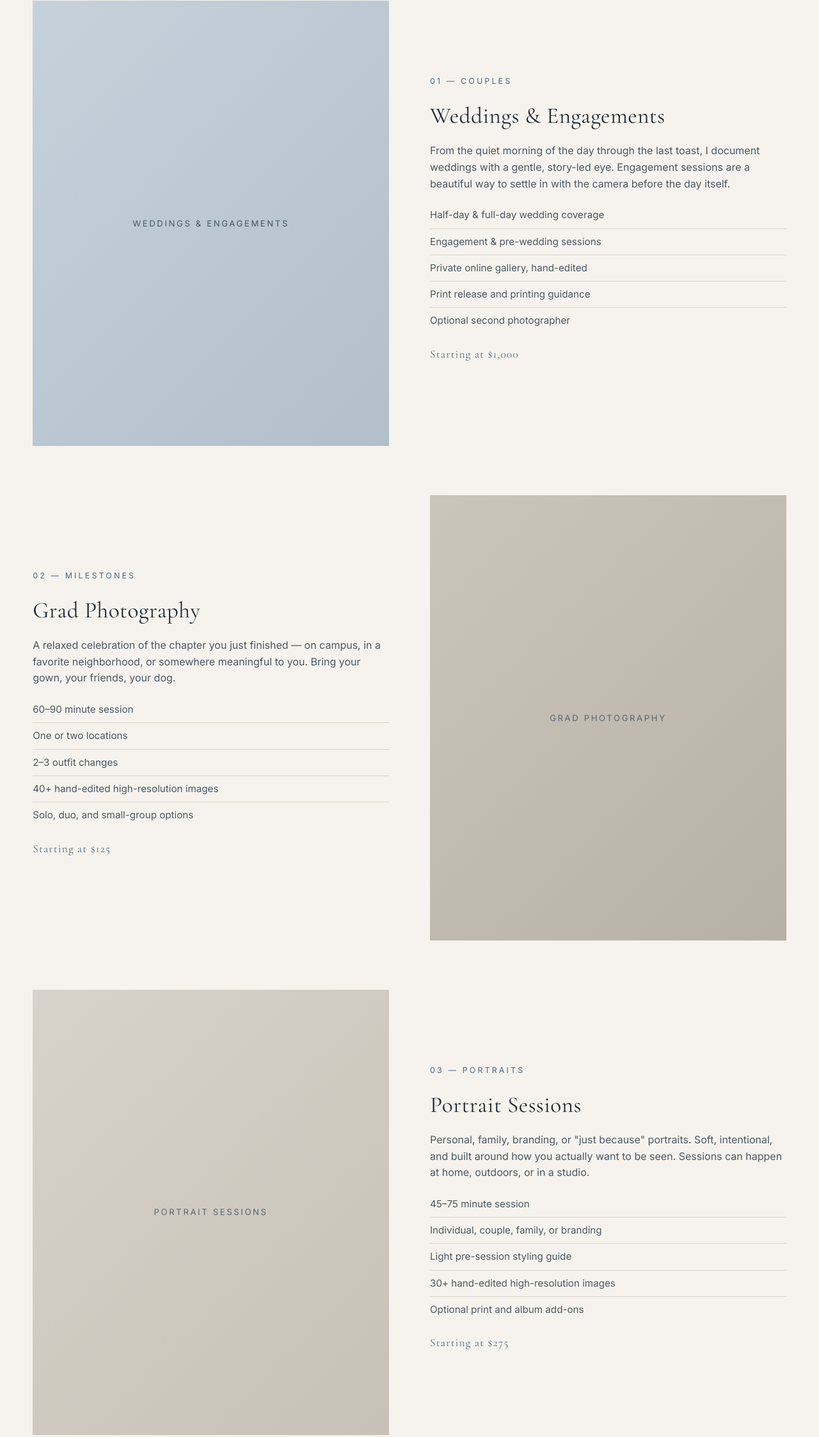
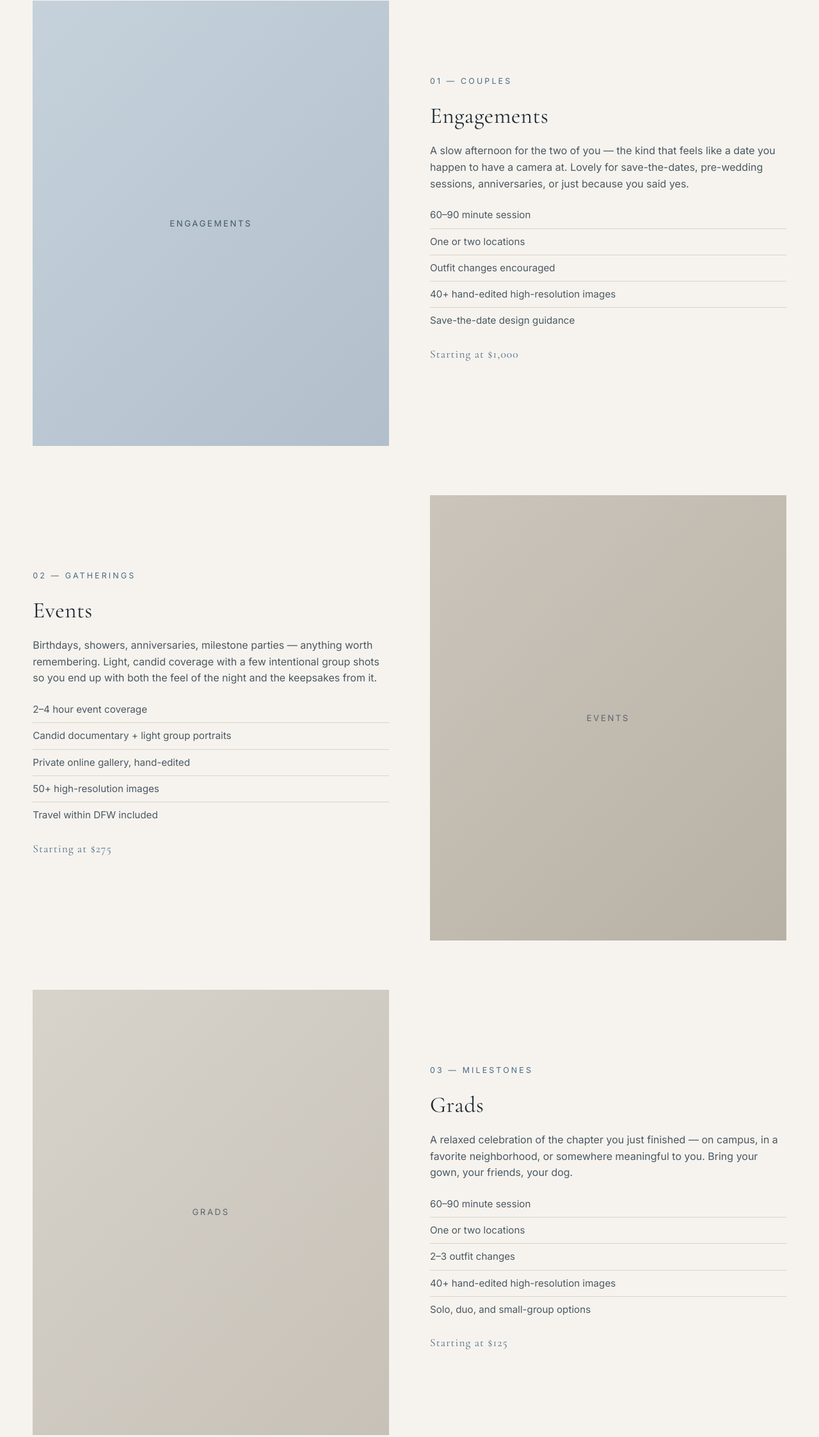
Before and after one commit to AliPervaiz/Collectivebysus.com, a plain HTML site: page services.html in a window 1280 px wide. Shown: the part 480-2726 px from the top of the page at 64% size. Drawn offline with nearby package versions, Linux system fonts and the light colour scheme.

Commit message:
Restructure services: Engagements / Events / Grads
- Replace Weddings & Engagements / Grad / Portraits with
  Engagements / Events / Grads across the site
- Rewrite Engagements + Events service descriptions to match the new
  scope; keep Grads copy intact
- Reorder services.html cards: Engagements, Events, Grads
- Update portfolio filters and data-cat attributes
  (wedding->engagement, portrait->event, grad stays)
- Update home services preview cards (3 tiles)
- Update About bio paragraphs
- Update contact-page inquiries line: Engagements · Events · Grads
- Update titles, meta descriptions, hero eyebrow, intro copy,
  featured-section blurb, footer taglines, and image alt text
- Prices: Engagements $1,000 | Events $275 | Grads $125
  (carried over from the previous categories)

```diff
--- a/services.html
+++ b/services.html
@@ -4,7 +4,7 @@
   <meta charset="UTF-8" />
   <meta name="viewport" content="width=device-width, initial-scale=1.0" />
   <title>Services — Susi Photography</title>
-  <meta name="description" content="Wedding, grad, and portrait photography services and pricing." />
+  <meta name="description" content="Engagement, event, and grad photography services and pricing." />
   <link rel="preconnect" href="https://fonts.googleapis.com">
   <link rel="preconnect" href="https://fonts.gstatic.com" crossorigin>
   <link href="https://fonts.googleapis.com/css2?family=Cormorant+Garamond:wght@300;400;500&family=Inter:wght@300;400;500&display=swap" rel="stylesheet">
@@ -39,34 +39,56 @@
     <div class="container">
       <div class="services-list">
 
-        <!-- Weddings -->
+        <!-- Engagements -->
         <article class="service-row">
-          <div class="ph blue">Weddings &amp; Engagements</div>
+          <div class="ph blue">Engagements</div>
           <div>
             <span class="eyebrow">01 — Couples</span>
-            <h3>Weddings &amp; Engagements</h3>
+            <h3>Engagements</h3>
             <p>
-              From the quiet morning of the day through the last toast, I document weddings with a
-              gentle, story-led eye. Engagement sessions are a beautiful way to settle in with the
-              camera before the day itself.
+              A slow afternoon for the two of you — the kind that feels like a date you happen to
+              have a camera at. Lovely for save-the-dates, pre-wedding sessions, anniversaries, or
+              just because you said yes.
             </p>
             <ul>
-              <li>Half-day &amp; full-day wedding coverage</li>
-              <li>Engagement &amp; pre-wedding sessions</li>
-              <li>Private online gallery, hand-edited</li>
-              <li>Print release and printing guidance</li>
-              <li>Optional second photographer</li>
+              <li>60–90 minute session</li>
+              <li>One or two locations</li>
+              <li>Outfit changes encouraged</li>
+              <li>40+ hand-edited high-resolution images</li>
+              <li>Save-the-date design guidance</li>
             </ul>
             <p class="price">Starting at $1,000</p>
           </div>
         </article>
 
-        <!-- Grad -->
+        <!-- Events -->
         <article class="service-row reverse">
-          <div class="ph alt">Grad Photography</div>
+          <div class="ph alt">Events</div>
           <div>
-            <span class="eyebrow">02 — Milestones</span>
-            <h3>Grad Photography</h3>
+            <span class="eyebrow">02 — Gatherings</span>
+            <h3>Events</h3>
+            <p>
+              Birthdays, showers, anniversaries, milestone parties — anything worth remembering.
+              Light, candid coverage with a few intentional group shots so you end up with both
+              the feel of the night and the keepsakes from it.
+            </p>
+            <ul>
+              <li>2–4 hour event coverage</li>
+              <li>Candid documentary + light group portraits</li>
+              <li>Private online gallery, hand-edited</li>
+              <li>50+ high-resolution images</li>
+              <li>Travel within DFW included</li>
+            </ul>
+            <p class="price">Starting at $275</p>
+          </div>
+        </article>
+
+        <!-- Grads -->
+        <article class="service-row">
+          <div class="ph">Grads</div>
+          <div>
+            <span class="eyebrow">03 — Milestones</span>
+            <h3>Grads</h3>
             <p>
               A relaxed celebration of the chapter you just finished — on campus, in a favorite
               neighborhood, or somewhere meaningful to you. Bring your gown, your friends, your dog.
@@ -79,28 +101,6 @@
               <li>Solo, duo, and small-group options</li>
             </ul>
             <p class="price">Starting at $125</p>
-          </div>
-        </article>
-
-        <!-- Portraits -->
-        <article class="service-row">
-          <div class="ph">Portrait Sessions</div>
-          <div>
-            <span class="eyebrow">03 — Portraits</span>
-            <h3>Portrait Sessions</h3>
-            <p>
-              Personal, family, branding, or "just because" portraits. Soft, intentional, and
-              built around how you actually want to be seen. Sessions can happen at home, outdoors,
-              or in a studio.
-            </p>
-            <ul>
-              <li>45–75 minute session</li>
-              <li>Individual, couple, family, or branding</li>
-              <li>Light pre-session styling guide</li>
-              <li>30+ hand-edited high-resolution images</li>
-              <li>Optional print and album add-ons</li>
-            </ul>
-            <p class="price">Starting at $275</p>
           </div>
         </article>
 
@@ -148,7 +148,7 @@
       <div class="footer-inner">
         <div>
           <div class="brand" style="margin-bottom:14px;">Collective by Sus<span>.</span></div>
-          <p>Portrait, wedding, and grad photography rooted in natural light and quiet storytelling.</p>
+          <p>Engagement, event, and grad photography rooted in natural light and quiet storytelling.</p>
         </div>
         <div>
           <h4>Explore</h4>
```
Also changed, not shown: about.html (+6 -6 lines), contact.html (+3 -3 lines), index.html (+21 -21 lines), portfolio.html (+16 -16 lines).
